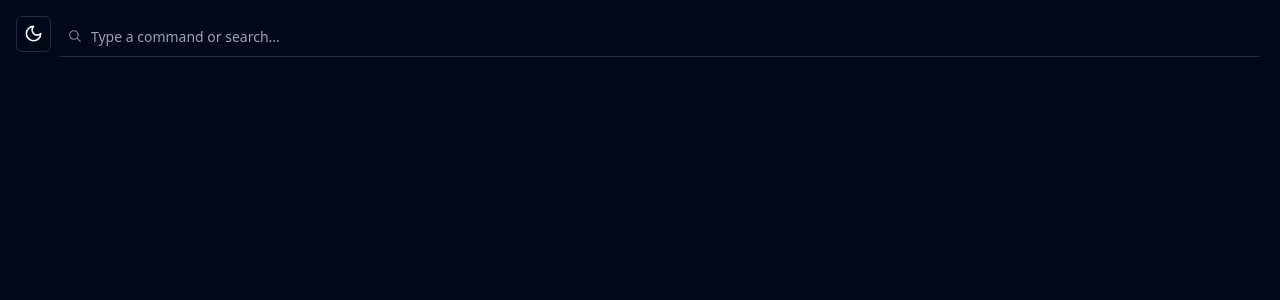
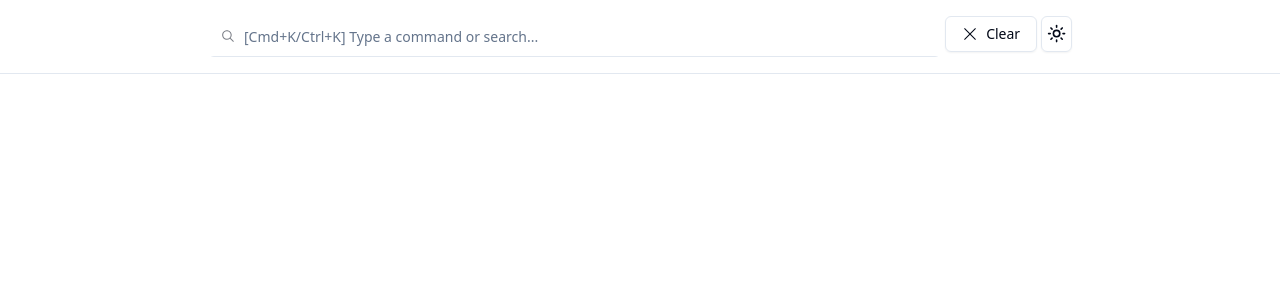
Before and after one commit to STBoyden/tracectrl, a React (Vite) app in the folder tc-frontend/: page / in a window 1280 px wide. Shown: the top 300 px of the page. Built offline with nearby package versions, Linux system fonts and the light colour scheme.

Commit message:
Fixed using wrong CommandDialog in header-bar.tsx

```diff
--- a/tc-frontend/package.json
+++ b/tc-frontend/package.json
@@ -14,6 +14,7 @@
     "@radix-ui/react-dialog": "^1.0.4",
     "@radix-ui/react-dropdown-menu": "^2.0.5",
     "@radix-ui/react-icons": "^1.3.0",
+    "@radix-ui/react-separator": "^1.0.3",
     "@radix-ui/react-slot": "^1.0.2",
     "class-variance-authority": "^0.7.0",
     "clsx": "^2.0.0",
--- a/tc-frontend/src/App.tsx
+++ b/tc-frontend/src/App.tsx
@@ -5,7 +5,7 @@ import { ThemeProvider } from "@/components/theme-provider";
 
 function App() {
   return (
-    <ThemeProvider defaultTheme="dark" storageKey="vite-ui-theme">
+    <ThemeProvider defaultTheme="system" storageKey="vite-ui-theme">
       <>
         <HeaderBar />
       </>
--- a/tc-frontend/src/components/header-bar.tsx
+++ b/tc-frontend/src/components/header-bar.tsx
@@ -1,7 +1,18 @@
-import { CommandDialog } from "cmdk";
+import { cn } from "@/lib/utils";
 import { ModeToggle } from "./mode-toggle";
-import { Command, CommandInput, CommandItem, CommandList } from "./ui/command";
+import {
+  Command,
+  CommandInput,
+  CommandItem,
+  CommandList,
+  CommandDialog,
+  CommandGroup,
+  CommandEmpty,
+} from "./ui/command";
 import { useEffect, useState } from "react";
+import { Button } from "./ui/button";
+import { Cross1Icon } from "@radix-ui/react-icons";
+import { Separator } from "./ui/separator";
 
 export function HeaderBar() {
   const [open, setOpen] = useState(false);
@@ -19,30 +30,52 @@ export function HeaderBar() {
   }, []);
 
   return (
-    <div className="p-4 flex gap-1">
-      <ModeToggle />
+    <>
+      <div
+        className={cn(
+          "p-4",
+          "mx-auto",
+          "flex",
+          "gap-1",
+          "md:max-w-2xl",
+          "lg:max-w-4xl"
+        )}
+      >
+        <Command onValueChange={() => setOpen(true)}>
+          <CommandInput
+            value={search}
+            onValueChange={(search: string) => {
+              setSearch(search);
+              setOpen(true);
+            }}
+            disabled={open && search != ""}
+            placeholder="[Cmd+K/Ctrl+K] Type a command or search..."
+          ></CommandInput>
+        </Command>
+        <Button variant="outline" onClick={() => setSearch("")}>
+          <Cross1Icon className={cn("h-4", "w-4", "mr-2")} />
+          Clear
+        </Button>
+
+        <ModeToggle />
+      </div>
 
       {open && (
-        <CommandDialog
-          open={open}
-          onOpenChange={setOpen}
-          className="rounded-lg border shadow-md"
-        >
-          <CommandInput placeholder="Type a command or search..."></CommandInput>
+        <CommandDialog open={open} onOpenChange={setOpen}>
+          <CommandInput
+            value={search}
+            onValueChange={setSearch}
+            placeholder="Type a command or search..."
+          ></CommandInput>
+          <CommandEmpty>Nothing found...</CommandEmpty>
           <CommandList>
-            <CommandItem>Kill yourself</CommandItem>
+            <CommandGroup heading="Logs"></CommandGroup>
+            <CommandGroup heading="Settings"></CommandGroup>
           </CommandList>
         </CommandDialog>
       )}
 
-      <Command onValueChange={() => setOpen(true)}>
-        <CommandInput
-          value={search}
-          disabled={open}
-          onValueChange={() => setOpen(true)}
-          placeholder="Type a command or search..."
-        ></CommandInput>
-      </Command>
-    </div>
+      <Separator></Separator>
+    </>
   );
 }
--- /dev/null
+++ b/tc-frontend/src/components/ui/separator.tsx
@@ -0,0 +1,29 @@
+import * as React from "react"
+import * as SeparatorPrimitive from "@radix-ui/react-separator"
+
+import { cn } from "@/lib/utils"
+
+const Separator = React.forwardRef<
+  React.ElementRef<typeof SeparatorPrimitive.Root>,
+  React.ComponentPropsWithoutRef<typeof SeparatorPrimitive.Root>
+>(
+  (
+    { className, orientation = "horizontal", decorative = true, ...props },
+    ref
+  ) => (
+    <SeparatorPrimitive.Root
+      ref={ref}
+      decorative={decorative}
+      orientation={orientation}
+      className={cn(
+        "shrink-0 bg-border",
+        orientation === "horizontal" ? "h-[1px] w-full" : "h-full w-[1px]",
+        className
+      )}
+      {...props}
+    />
+  )
+)
+Separator.displayName = SeparatorPrimitive.Root.displayName
+
+export { Separator }
```
